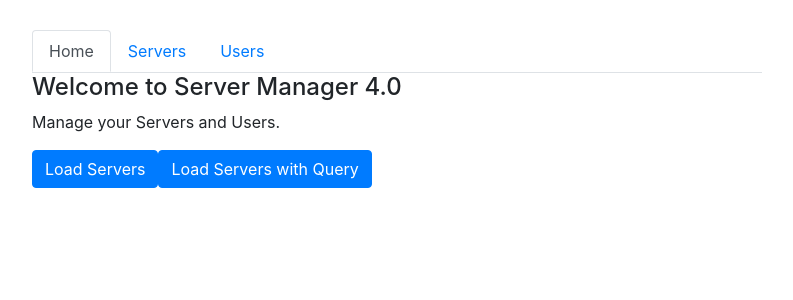
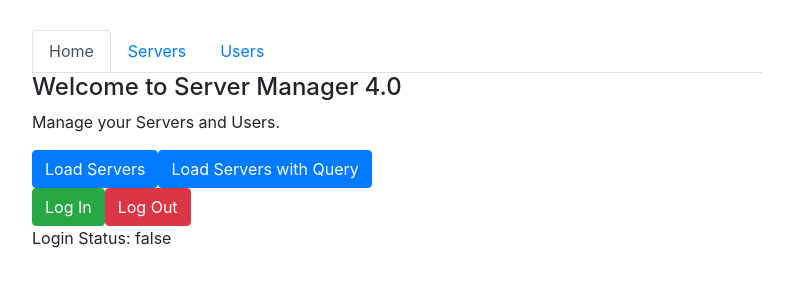
Before and after one commit to Gagandeep39/angular-routing-authguard-ex1, an Angular app: page / in a window 1280 px wide. Shown: the top 300 px of the page, without its empty margins (53-846 px from the left). Built offline with nearby package versions, Linux system fonts and the light colour scheme.

Commit message:
Created Login, Logout button AuthGuard can be toggled using these buttons

```diff
--- a/src/app/home/home.component.html
+++ b/src/app/home/home.component.html
@@ -2,3 +2,11 @@
 <p>Manage your Servers and Users.</p>
 <button (click)="loadServers()" class="btn btn-primary">Load Servers</button>
 <button (click)="loadServersWithParamsQuery(1)" class="btn btn-primary">Load Servers with Query</button>
+
+<div>
+    <button (click)="logIn()" class="btn btn-success">Log In</button>
+    <button (click)="logOut()" class="btn btn-danger">Log Out</button>
+</div>
+<div>
+    Login Status: {{ status }}
+</div>
--- a/src/app/home/home.component.ts
+++ b/src/app/home/home.component.ts
@@ -1,5 +1,7 @@
 import { Component, OnInit } from '@angular/core';
 import { Router } from '@angular/router';
+import { AuthService } from '../auth.service';
+import { stat } from 'fs';
 
 @Component({
   selector: 'app-home',
@@ -8,7 +10,9 @@ import { Router } from '@angular/router';
 })
 export class HomeComponent implements OnInit {
 
-  constructor(private router : Router) { }
+  status = false;
+
+  constructor(private router : Router, private authService: AuthService) { }
 
   ngOnInit() {
   }
@@ -23,4 +27,14 @@ export class HomeComponent implements OnInit {
     .navigate(['servers', id, 'edit'], {queryParams: {allowEdit: true}, fragment: 'loading'})
   }
 
+  logIn(){
+    this.authService.logIn();
+    this.status = true;
+  }
+
+  logOut(){
+    this.authService.logOut();
+    this.status = false;
+  }
+
 }
```
